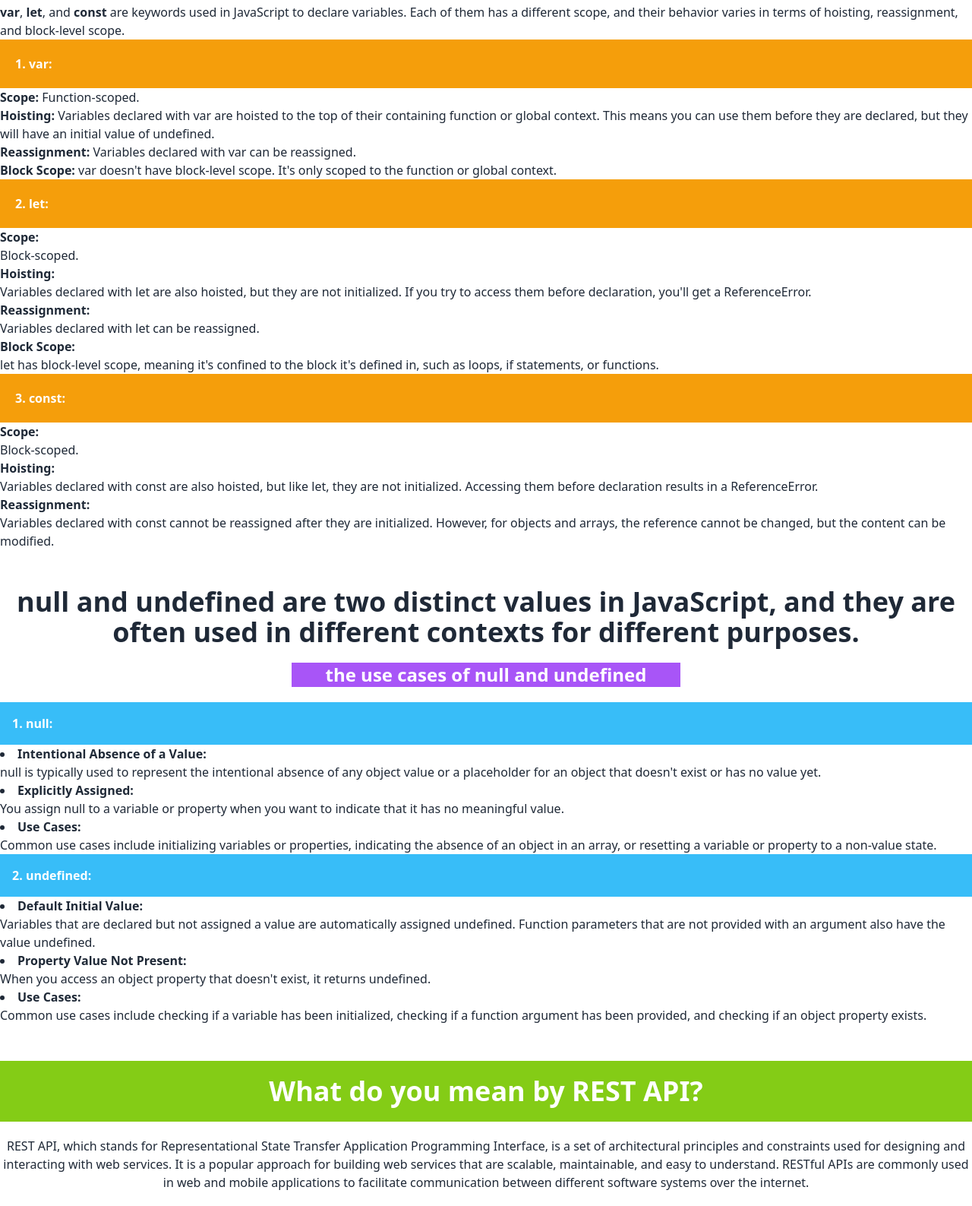
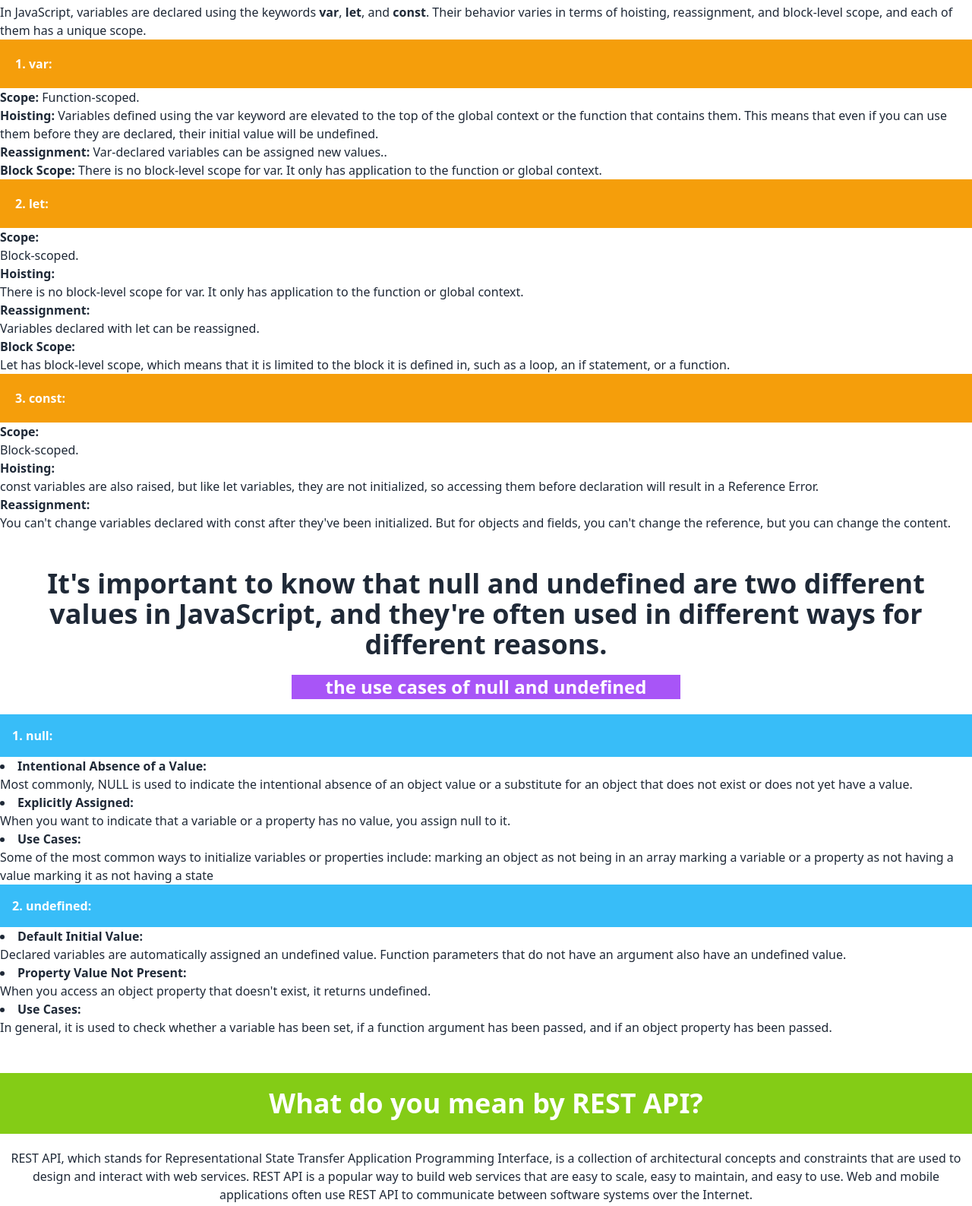
Before and after one commit to shohaib1996/build-pHero-Tube-assignment-6, a plain HTML site: page blog.html in a window 1280 px wide. Shown: the part 76-1663 px from the top of the page at 76% size. Drawn offline with nearby package versions, Linux system fonts and the light colour scheme.

Commit message:
everthing is added

```diff
--- a/blog.html
+++ b/blog.html
@@ -13,80 +13,71 @@
     <section class="max-w-screen-xl mx-auto">
         <div class="">
             <h2 class="text-4xl font-bold text-center mt-5 mb-5">Discuss the scope of var, let, and const</h2>
-            <p><span class='font-bold'>var</span>, <span class="font-bold">let</span>, and <span
-                    class="font-bold">const</span> are keywords used in JavaScript to declare variables. Each of them
-                has a different scope, and their behavior varies in terms of hoisting, reassignment, and block-level
-                scope. </p>
+            <p>  In JavaScript, variables are declared using the keywords <span class='font-bold'>var</span>, <span class="font-bold">let</span>, and <span
+                class="font-bold">const</span>. Their behavior varies in terms of hoisting, reassignment, and block-level scope, and each of them has a unique scope. </p>
             <li class="list-decimal text-white bg-amber-500 p-5 font-bold">var:</li>
             <p><span class="font-bold"> Scope:</span> Function-scoped.</p>
-            <p><span class="font-bold">Hoisting:</span> Variables declared with var are hoisted to the top of their
-                containing function or global context. This means you can use them before they are declared, but they
-                will have an initial value of undefined.</p>
-            <p><span class="font-bold">Reassignment:</span> Variables declared with var can be reassigned.</p>
-            <p><span class="font-bold">Block Scope:</span> var doesn't have block-level scope. It's only scoped to the
-                function or global context.</p>
+            <p><span class="font-bold">Hoisting:</span> Variables defined using the var keyword are elevated to the top of the global context or the function that contains them. This means that even if you can use them before they are declared, their initial value will be undefined.</p>
+            <p><span class="font-bold">Reassignment:</span> Var-declared variables can be assigned new values..</p>
+            <p><span class="font-bold">Block Scope:</span> There is no block-level scope for var. It only has application to the function or global context.</p>
             <li class="list-decimal text-white bg-amber-500 p-5 font-bold">let:</li>
             <p class="font-bold"> Scope:</p> Block-scoped.
-            <p class="font-bold">Hoisting:</p> Variables declared with let are also hoisted, but they are not
-            initialized. If you try to
-            access them before declaration, you'll get a ReferenceError.
+            <p class="font-bold">Hoisting:</p> There is no block-level scope for var. It only has application to the function or global context.
             <p class="font-bold">Reassignment:</p> Variables declared with let can be reassigned.
-            <p class="font-bold">Block Scope:</p> let has block-level scope, meaning it's confined to the
-            block it's defined in, such as
-            loops, if statements, or functions.
+            <p class="font-bold">Block Scope:</p> Let has block-level scope, which means that it is limited to the block it is defined in, such as a loop, an if statement, or a function.
 
             <li class="list-decimal text-white bg-amber-500 p-5 font-bold">const:</li>
 
             <p class="font-bold"> Scope:</p> Block-scoped.
-            <p class="font-bold">Hoisting:</p> Variables declared with const are also hoisted, but like let,
-            they are not initialized.
-            Accessing them before declaration results in a ReferenceError.
-            <p class="font-bold">Reassignment:</p> Variables declared with const cannot be reassigned after they are
-            initialized. However,
-            for objects and arrays, the reference cannot be changed, but the content can be modified.
+            <p class="font-bold">Hoisting:</p> const variables are also raised, but like let variables, they are not initialized, so accessing them before declaration will result in a Reference Error.
+            <p class="font-bold">Reassignment:</p> You can't change variables declared with const after they've been initialized. But for objects and fields, you can't change the reference, but you can change the content.
         </div>
 
     </section>
     <section class="max-w-screen-xl mx-auto mt-12">
-        <h2 class="text-4xl font-bold text-center mt-5 mb-5">null and undefined are two distinct values in JavaScript,
-            and they are often used in different contexts for different purposes. </h2>
+        <h2 class="text-4xl font-bold text-center mt-5 mb-5">It's important to know that null and undefined are two different values in JavaScript, and they're often used in different ways for different reasons. </h2>
             <p class="text-2xl bg-purple-500 text-white max-w-lg mx-auto my-5 text-center font-bold">the use cases of null and undefined</p>
         <li class=" list-decimal bg-sky-400 text-white p-4 font-bold">null:</li>
         <div class="">
             <li class="font-bold">Intentional Absence of a Value:
             </li>
-            <p>null is typically used to represent the intentional
-                absence of any object value or a placeholder for an object that doesn't exist or has no value yet.
+            <p>Most commonly, NULL is used to indicate the intentional absence of an object value or a substitute for an object that does not exist or does not yet have a value.
             </p>
             <li class="font-bold">Explicitly Assigned:
             </li>
-            <p>You assign null to a variable or property when you want to
-                indicate that it has no meaningful value.</p>
+            <p>When you want to indicate that a variable or a property has no value, you assign null to it.</p>
             <li class="font-bold">Use Cases:
             </li>
-            <p>Common use cases include initializing variables or properties,
-                indicating the absence of an object in an array, or resetting a variable or property to a non-value
-                state.</p>
+            <p>Some of the most common ways to initialize variables or properties include:
+
+                marking an object as not being in an array
+
+                marking a variable or a property as not having a value
+
+                marking it as not having a state
+                </p>
         </div>
         <li class=" list-decimal bg-sky-400 text-white p-4 font-bold">undefined:</li>
         <div class="">
             <li class="font-bold">Default Initial Value:
             </li>
-            <p>Variables that are declared but not assigned a value are automatically assigned undefined. Function
-                parameters that are not provided with an argument also have the value undefined.</p>
+            <p>Declared variables are automatically assigned an undefined value. Function parameters that do not have an argument also have an undefined value.</p>
             <li class="font-bold">Property Value Not Present:
             </li>
             <p>When you access an object property that doesn't exist, it returns undefined.</p>
             <li class="font-bold">Use Cases:
             </li>
-            <p> Common use cases include checking if a variable has been initialized, checking if a function argument
-                has been provided, and checking if an object property exists.</p>
+            <p> In general, it is used to check whether a variable has been set, if a function argument has been passed, and if an object property has been passed.</p>
         </div>
 
     </section>
     <section class="max-w-screen-xl mx-auto mt-12 mb-5">
         <h2 class="text-4xl font-bold text-center mt-5 mb-5 bg-lime-500 text-white p-5 ">What do you mean by REST API?</h2>
-        <p class="text-center">REST API, which stands for Representational State Transfer Application Programming Interface, is a set of architectural principles and constraints used for designing and interacting with web services. It is a popular approach for building web services that are scalable, maintainable, and easy to understand. RESTful APIs are commonly used in web and mobile applications to facilitate communication between different software systems over the internet.</p>
+        <p class="text-center">REST API, which stands for Representational State Transfer Application Programming Interface, is a collection of architectural concepts and constraints that are used to design and interact with web services.
+
+REST API is a popular way to build web services that are easy to scale, easy to maintain, and easy to use.
+
+Web and mobile applications often use REST API to communicate between software systems over the Internet.</p>
 
     </section>
 
```
Also changed, not shown: index.html (+4 -3 lines), js/phero.js (+59 -10 lines).
